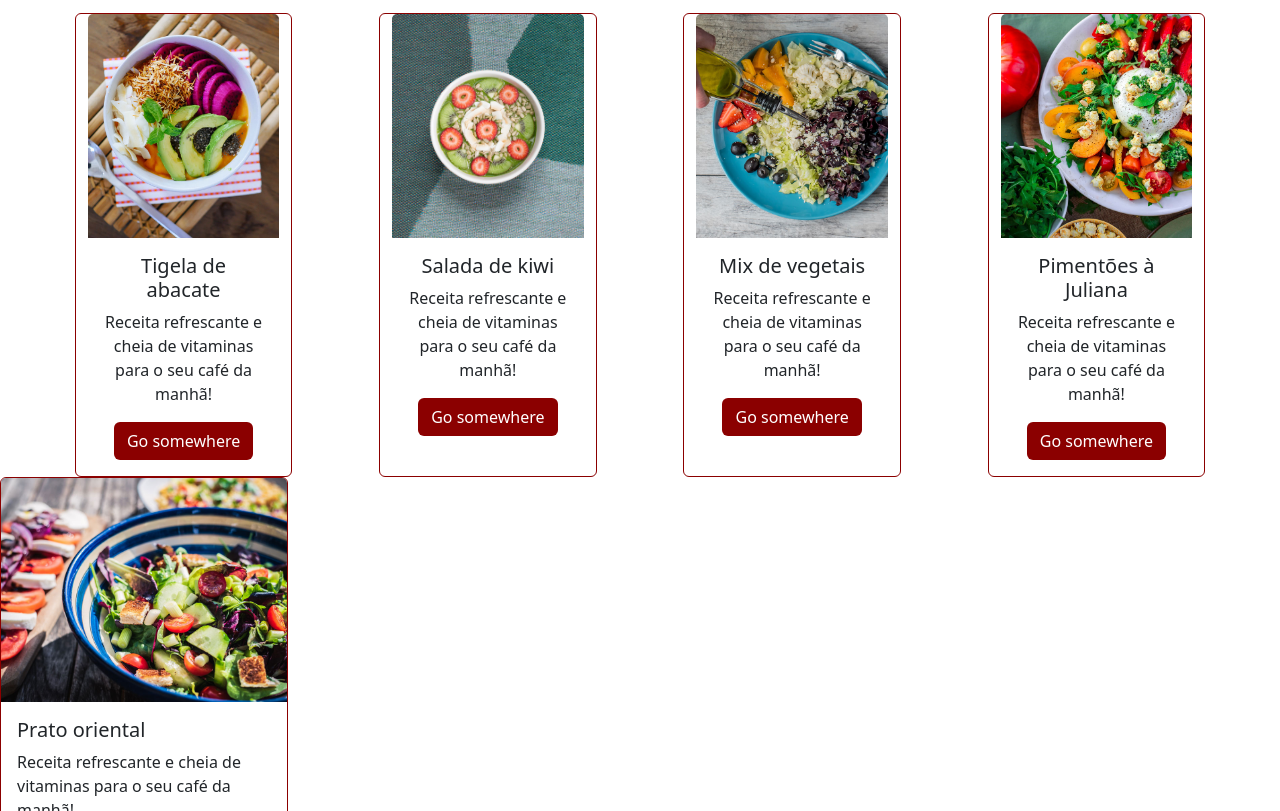
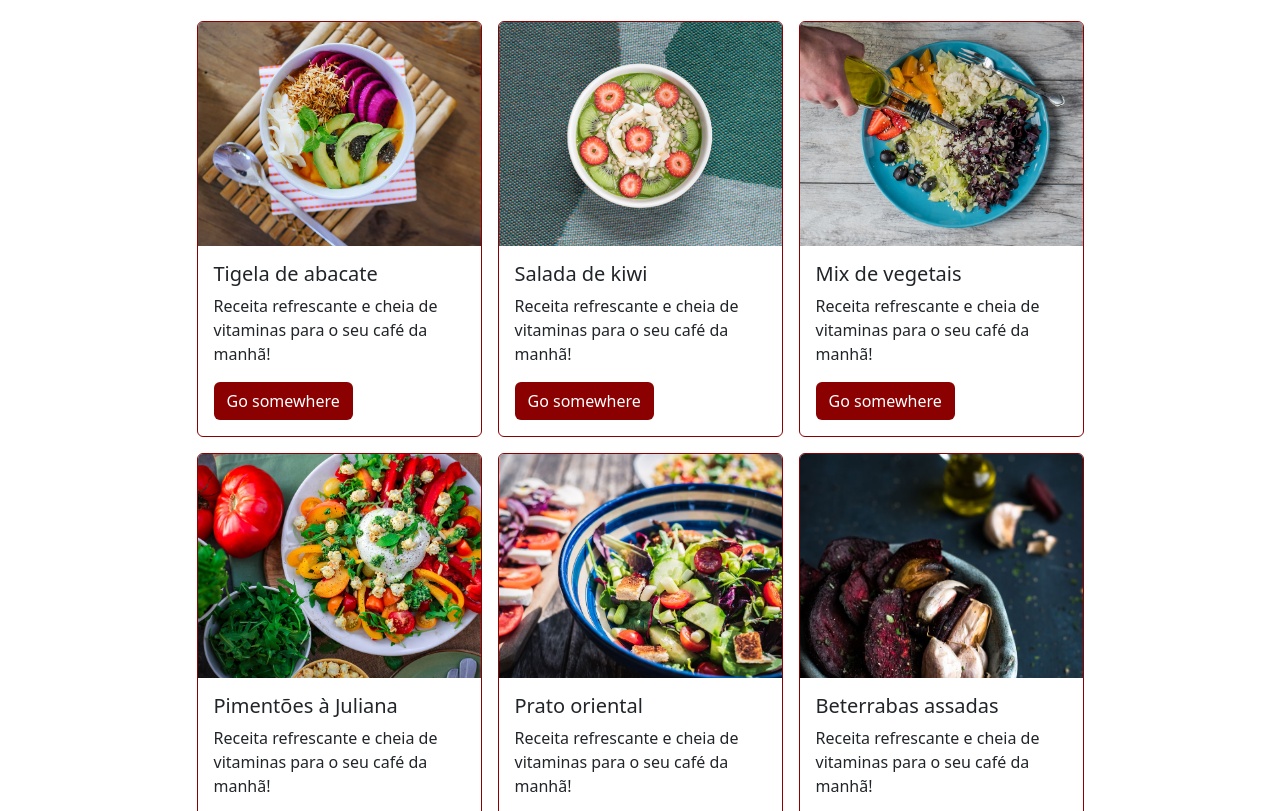
Before and after one commit to MauricioEscouto/Bootstrap, a plain HTML site: page Curso1/index.html in a window 1280 px wide. Shown: the part 603-1414 px from the top of the page. Drawn offline with nearby package versions, Linux system fonts and the light colour scheme.

Commit message:
continuando curso de bootstrap

```diff
--- a/Curso1/index.html
+++ b/Curso1/index.html
@@ -75,9 +75,9 @@
             <p class="text-center text-secondary pb-5">Nossas receitas ajudam você a aproveitar melhor os alimentos, economizar, ganhar tempo e praticidade</p>
         </section>
 
-        <section class="receitas">
-            <div class="row text-center justify-content-evenly">
-                <div class="card card-receitas borda-cor-especial col-sm-2 ">
+        <section class="receitas container justify-content-center">
+            <div class="row justify-content-center">
+                <div class="card card-receitas borda-cor-especial col-xl-3 col-lg-3 col-md-5 col-sm-5 m-2 col-8">
                     <img src="src/img/receita-abacate.jpg" class="card-img-top img-receitas" alt="tigela com salada de abacate, vista superior">
                     <div class="card-body">
                         <h5 class="card-title">Tigela de abacate</h5>
@@ -85,7 +85,7 @@
                         <a href="#" class="btn botao-cor-especial">Go somewhere</a>
                     </div>
                 </div>
-                <div class="card card-receitas borda-cor-especial col-sm-2 ">
+                <div class="card card-receitas borda-cor-especial col-xl-3 col-lg-3 col-md-5 col-sm-5 col-8 m-2">
                     <img src="src/img/receita-kiwi.jpg" class="card-img-top img-receitas" alt="tigela de mingau com kiwi, vista superior">
                     <div class="card-body">
                         <h5 class="card-title">Salada de kiwi</h5>
@@ -94,7 +94,7 @@
                     </div>
                 </div>
 
-                <div class="card card-receitas borda-cor-especial col-sm-2 ">
+                <div class="card card-receitas borda-cor-especial col-xl-3 col-lg-3 col-md-5 col-sm-5 col-8 m-2">
                     <img src="src/img/receita-mix.jpg" class="card-img-top img-receitas" alt="prato com mix de vegetais e mão de pessoa adicionando azeite, vista superior">
                     <div class="card-body">
                         <h5 class="card-title">Mix de vegetais</h5>
@@ -103,7 +103,7 @@
                     </div>
                 </div>
 
-                <div class="card card-receitas borda-cor-especial col-sm-2 ">
+                <div class="card card-receitas borda-cor-especial col-xl-3 col-lg-3 col-md-5 col-sm-5 col-8 m-2">
                     <img src="src/img/receita-pimentoes.jpg" class="card-img-top img-receitas" alt="prato de salada de pimentões com alguns ingredientes ao lado, vista superior">
                     <div class="card-body">
                         <h5 class="card-title">Pimentões à Juliana</h5>
@@ -111,13 +111,8 @@
                         <a href="#" class="btn botao-cor-especial">Go somewhere</a>
                     </div>
                 </div>
-            </div>
 
-
-
-
-
-            <div class="card card-receitas borda-cor-especial">
+                <div class="card card-receitas borda-cor-especial col-xl-3 col-lg-3 col-md-5 col-sm-5 8 col-8 m-2">
                     <img src="src/img/receita-oriental.jpg" class="card-img-top img-receitas" alt="tigela com salada de vegetais estilo oriental, vista de cima">
                     <div class="card-body">
                         <h5 class="card-title">Prato oriental</h5>
@@ -126,12 +121,13 @@
                     </div>
                 </div>
 
-            <div class="card card-receitas borda-cor-especial">
+                <div class="card card-receitas borda-cor-especial col-xl-3 col-lg-3 col-md-5 col-sm-5 col-8 m-2">
                     <img src="src/img/receita-beterrabas.jpg" class="card-img-top img-receitas" alt="tigela com beterrabas e dentes de alho assados em primeiro plano, com ingredientes ao fundo">
                     <div class="card-body">
                         <h5 class="card-title">Beterrabas assadas</h5>
                         <p class="card-text">Receita refrescante e cheia de vitaminas para o seu café da manhã!</p>
                         <a href="#" class="btn botao-cor-especial">Go somewhere</a>
+                    </div>
                 </div>
             </div>
         </section>
--- a/Curso1/src/style.css
+++ b/Curso1/src/style.css
@@ -23,7 +23,7 @@
 }
 
 .card-receitas {
-    width: 18rem;
+
 }
 
 .borda-cor-especial {
@@ -34,3 +34,7 @@
     height: 28vh;
     object-fit: cover;
 }
+
+.card {
+    padding: 0 !important;
+}
```
Lines whose indentation alone changed are shown as unchanged.
